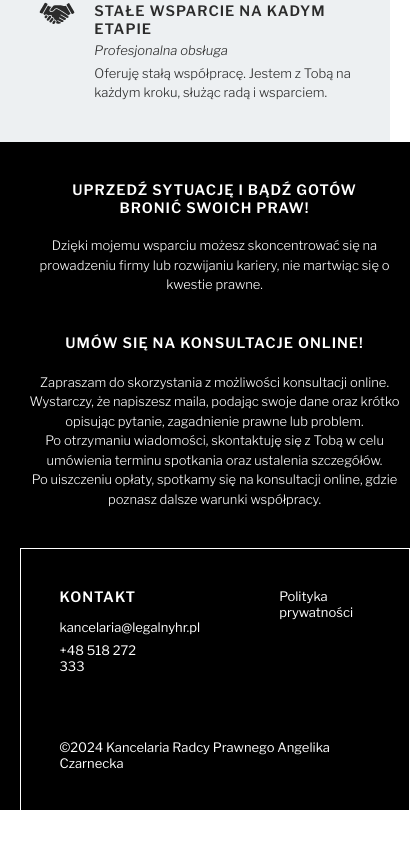
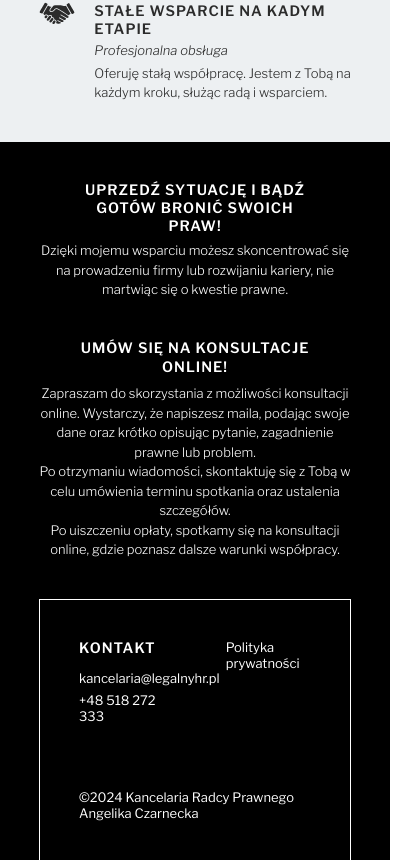
Before and after one commit to simonalorenc/legalny-hr, an Angular app: page / in a window 390 px wide. Shown: the part 4657-5517 px from the top of the page, 419 px wide, since content can reach past the window. Before the commit the page ends 5467 px from the top, so only its background shows below. Built offline with nearby package versions, Linux system fonts and the light colour scheme.

Commit message:
Refactor

```diff
--- a/src/app/footer/footer.component.html
+++ b/src/app/footer/footer.component.html
@@ -1,34 +1,42 @@
-<div class="container-fluid">
-  <div class="container">
-    <div class="row py-5 d-flex justify-content-between">
+<div class="container-fluid g-0">
+  <div class="container g-0">
+    <div class="row g-0 py-5 px-5 px-md-0 d-flex justify-content-between text-center">
       <div class="col-12 col-md-5">
-        <div class="subtitle mx-5">Uprzedź sytuację i bądź gotów bronić swoich praw!</div>
-        <div class="pt-4 caption">
-          Dzięki mojemu wsparciu możesz skoncentrować się na prowadzeniu firmy lub rozwijaniu kariery, nie martwiąc się o kwestie prawne.
+        <div class="mx-5 subtitle">
+          Uprzedź sytuację i bądź gotów bronić swoich praw!
+        </div>
+        <div class="pt-2 pt-md-4 caption">
+          Dzięki mojemu wsparciu możesz skoncentrować się na prowadzeniu firmy
+          lub rozwijaniu kariery, nie martwiąc się o kwestie prawne.
         </div>
       </div>
       <div class="col-12 col-md-5 caption">
-        <div class="subtitle pt-5 pt-md-0 mx-5">Umów się na konsultacje online!</div>
-        <div class="pt-4 caption">
-          Zapraszam do skorzystania z możliwości konsultacji online. Wystarczy, że napiszesz maila, podając swoje dane oraz krótko opisując pytanie, zagadnienie prawne lub problem.<br />Po otrzymaniu wiadomości, skontaktuję się z Tobą w celu umówienia terminu spotkania oraz ustalenia szczegółów.<br />Po uiszczeniu opłaty, spotkamy się na konsultacji online, gdzie poznasz dalsze warunki współpracy.
+        <div class="pt-5 pt-md-0 mx-5 subtitle">
+          Umów się na konsultacje online!
+        </div>
+        <div class="pt-2 pt-md-4 caption">
+          Zapraszam do skorzystania z możliwości konsultacji online. Wystarczy,
+          że napiszesz maila, podając swoje dane oraz krótko opisując pytanie,
+          zagadnienie prawne lub problem.<br />Po otrzymaniu wiadomości,
+          skontaktuję się z Tobą w celu umówienia terminu spotkania oraz
+          ustalenia szczegółów.<br />Po uiszczeniu opłaty, spotkamy się na
+          konsultacji online, gdzie poznasz dalsze warunki współpracy.
         </div>
       </div>
     </div>
-    <div class="container-border p-5">
+    <div class="container-border p-5 mx-5 mx-md-0">
       <div class="row d-flex justify-content-between">
-        <div class="col-4 d-flex flex-column align-items-start">
+        <div class="col-5 col-md-4">
           <div class="subtitle">Kontakt</div>
           <div class="pt-3 pb-2">kancelaria&#64;legalnyhr.pl</div>
           <div>+48 518 272 333</div>
         </div>
-        <div class="col-4 d-flex flex-column align-items-end">
-            Polityka prywatności
+        <div class="col-5 col-md-4 d-flex flex-column align-items-end">
+          Polityka prywatności
         </div>
       </div>
       <div class="copyright-space"></div>
-      <div>
-        &copy;2024 Kancelaria Radcy Prawnego Angelika Czarnecka
-      </div>
+      <div>&copy;2024 Kancelaria Radcy Prawnego Angelika Czarnecka</div>
     </div>
   </div>
 </div>
--- a/src/app/footer/footer.component.scss
+++ b/src/app/footer/footer.component.scss
@@ -1,11 +1,6 @@
 .container-fluid {
   background-color: black;
   color: white;
-}
-
-.caption,
-.subtitle {
-  text-align: center;
 }
 
 .container-border {
@@ -13,11 +8,6 @@
     border-bottom: 0;
 }
 
-.text-uppercase {
-  text-transform: uppercase;
-  font-weight: 600;
-}
-
 .copyright-space {
   height: 5rem;
 }
--- a/src/styles.scss
+++ b/src/styles.scss
@@ -45,6 +45,10 @@ body {
   font-style: italic;
 }
 
+.text-center {
+  text-align: center;
+}
+
 @media (max-width: 1199.98px) {
   html {
     font-size: 15px;
```
